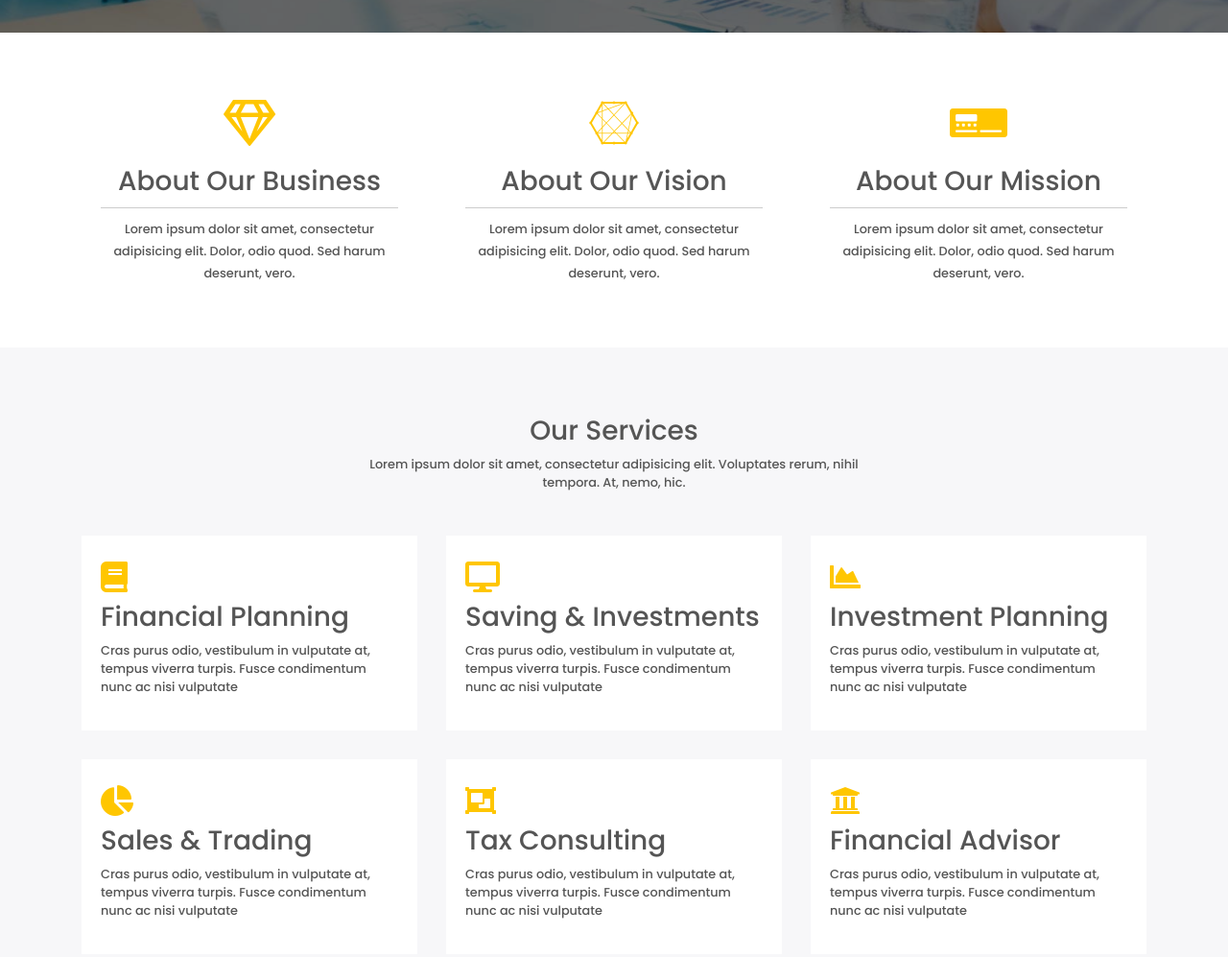
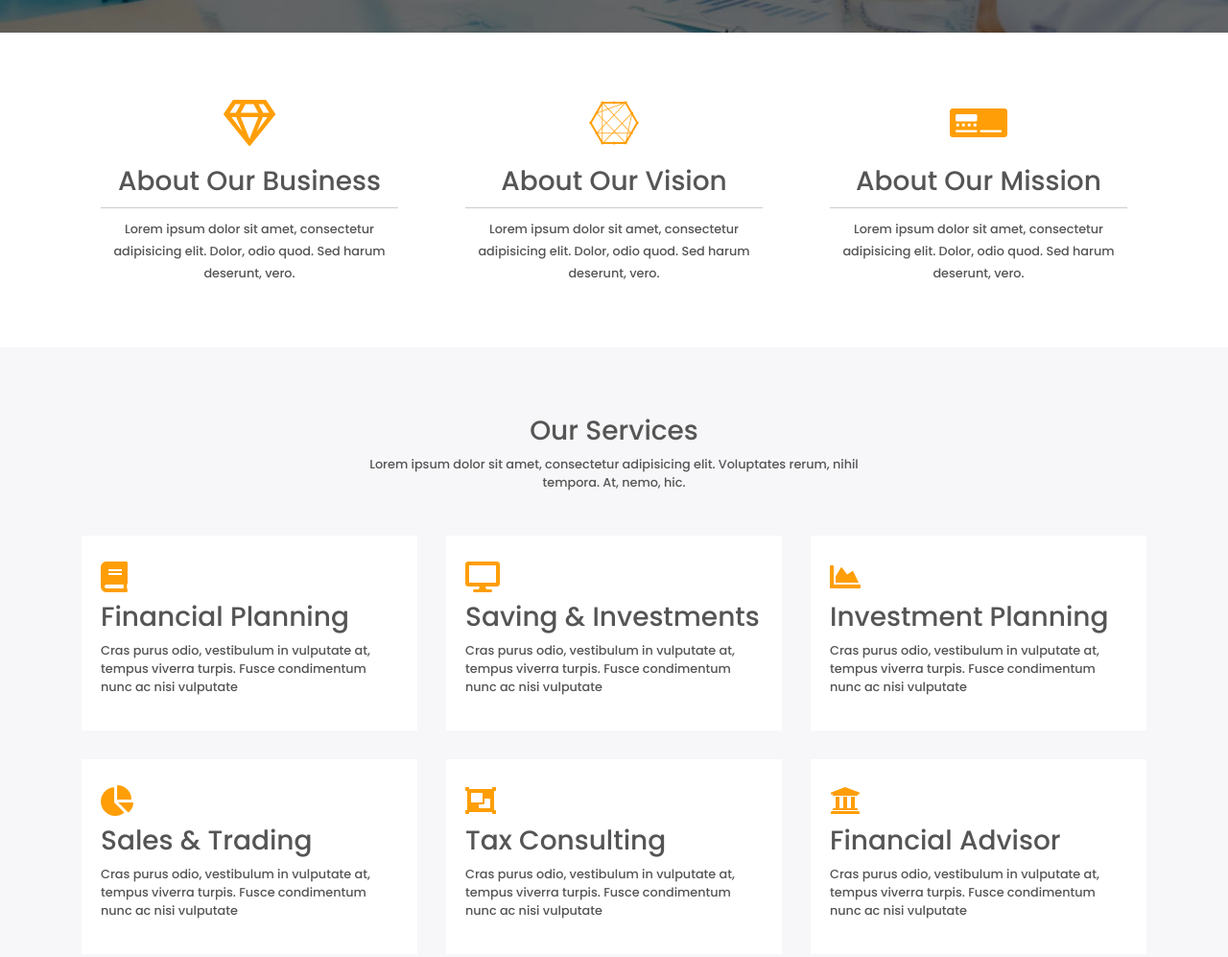
Before and after one commit to thin20/template, a plain HTML site: page index.html in a window 1280 px wide. Shown: the part 815-1812 px from the top of the page at 96% size. Drawn offline with nearby package versions, Linux system fonts and the light colour scheme.

Commit message:
change the color of icon

```diff
--- a/contents/css/style.css
+++ b/contents/css/style.css
@@ -141,7 +141,7 @@ nav .dropdown-content .dropdown-item{
 	line-height: 1.8;
 }
 #feature .signle-box i{
-	color:#FFC600;
+	color:#FF9E06;
 	font-size: 3rem;
 	margin:20px;
 	transition: transform 0.5s;
@@ -167,7 +167,7 @@ nav .dropdown-content .dropdown-item{
 }
 .service-area .single-service .icon{
 	font-size: 2rem;
-	color:#FFC600;
+	color:#FF9E06;
 }
 .service-area .single-service{
 	position: relative;
```
